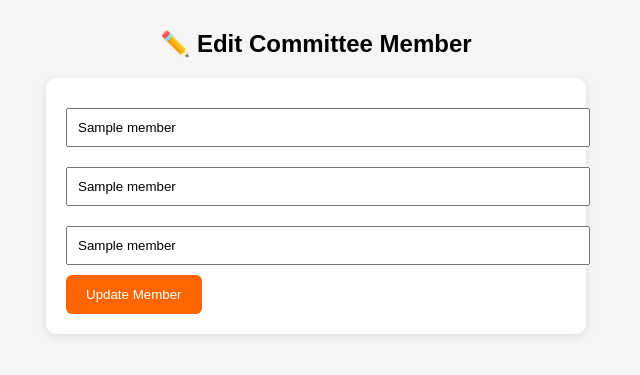
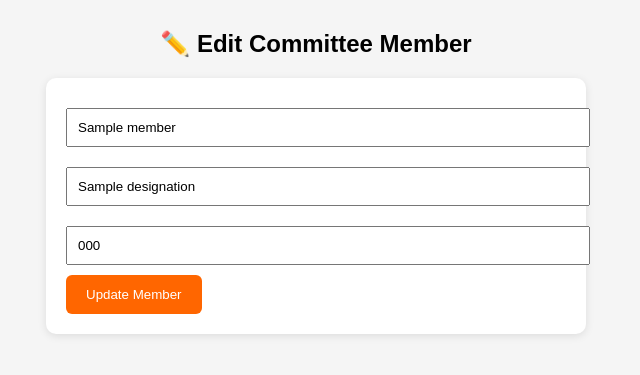
Before and after one commit to nalipireddyrohith-web/gmp-tigers-festival, a Flask app: template templates/edit_committee.html in a window 1280 px wide. Shown: the top 375 px of the page, without its empty margins (324-964 px from the left). Run offline with Flask 3, Linux system fonts and the light colour scheme; the template is opened without the code that fills it: most values are stand-ins (such as "Sample title", 1, 10 or a date in 2020); some libraries are stand-ins or nearby versions.

Commit message:
Fix edit committee page for dict rows

```diff
--- a/templates/edit_committee.html
+++ b/templates/edit_committee.html
@@ -38,13 +38,13 @@ button{
 
 <h2 align="center">✏️ Edit Committee Member</h2>
 
-<form action="{{ url_for('edit_committee', id=member[0]) }}" method="POST">
+<form action="{{ url_for('edit_committee', id=member["id"]) }}" method="POST">
 
-<input type="text" name="name" value="{{ member[1] }}" required>
+<input type="text" name="name" value="{{ member["name"] }}" required>
 
-<input type="text" name="designation" value="{{ member[2] }}" required>
+<input type="text" name="designation" value="{{ member["designation"] }}" required>
 
-<input type="text" name="mobile" value="{{ member[3] }}" required>
+<input type="text" name="mobile" value="{{ member["mobile"] }}" required>
 
 <button type="submit">Update Member</button>
 
```
